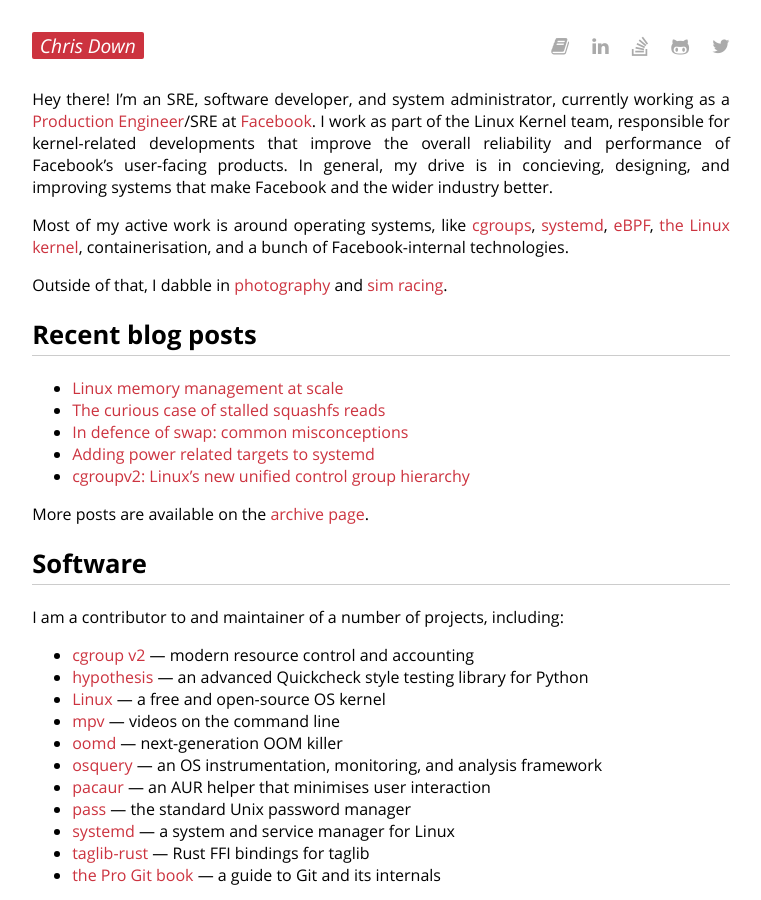
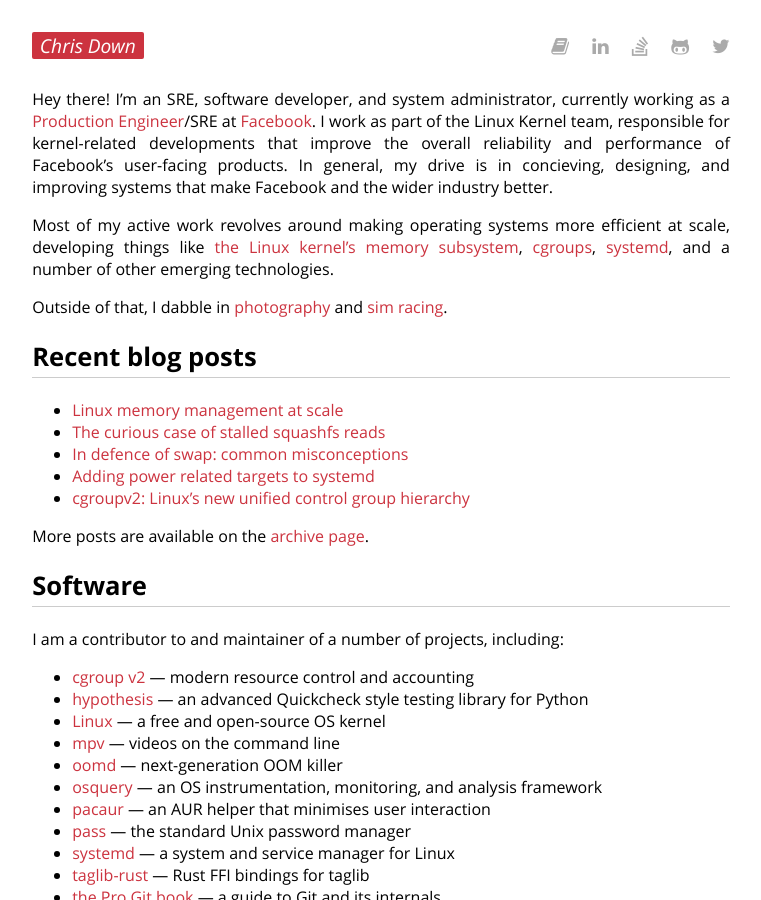
Before and after one commit to cdown/chrisdown.name, a Jekyll site: the page built from index.md, in a window 1280 px wide and 900 px high. Shown: the whole window, without its empty margins (259-1020 px from the left). Built offline with Jekyll 4.4.1, drawn with Linux system fonts in a browser that asks for light colours.

Commit message:
index: Rework lede

```diff
--- a/index.md
+++ b/index.md
@@ -14,12 +14,12 @@ overall reliability and performance of Facebook's user-facing products. In
 general, my drive is in concieving, designing, and improving systems that make
 Facebook and the wider industry better.
 
-Most of my active work is around operating systems, like
+Most of my active work revolves around making operating systems more efficient
+at scale, developing things like [the Linux kernel's memory
+subsystem](https://lore.kernel.org/patchwork/project/lkml/list/?submitter=25468&state=%2A&archive=both),
 [cgroups](https://www.youtube.com/watch?v=ikZ8_mRotT4),
-[systemd](https://github.com/systemd/systemd),
-[eBPF](https://www.iovisor.org/technology/ebpf), [the Linux
-kernel](https://lore.kernel.org/patchwork/project/lkml/list/?submitter=25468&state=%2A&archive=both), containerisation, and a bunch
-of Facebook-internal technologies.
+[systemd](https://github.com/systemd/systemd), and a number of other emerging
+technologies.
 
 Outside of that, I dabble in
 [photography](https://www.flickr.com/photos/chrisdown/albums/72157711447135721)
```
